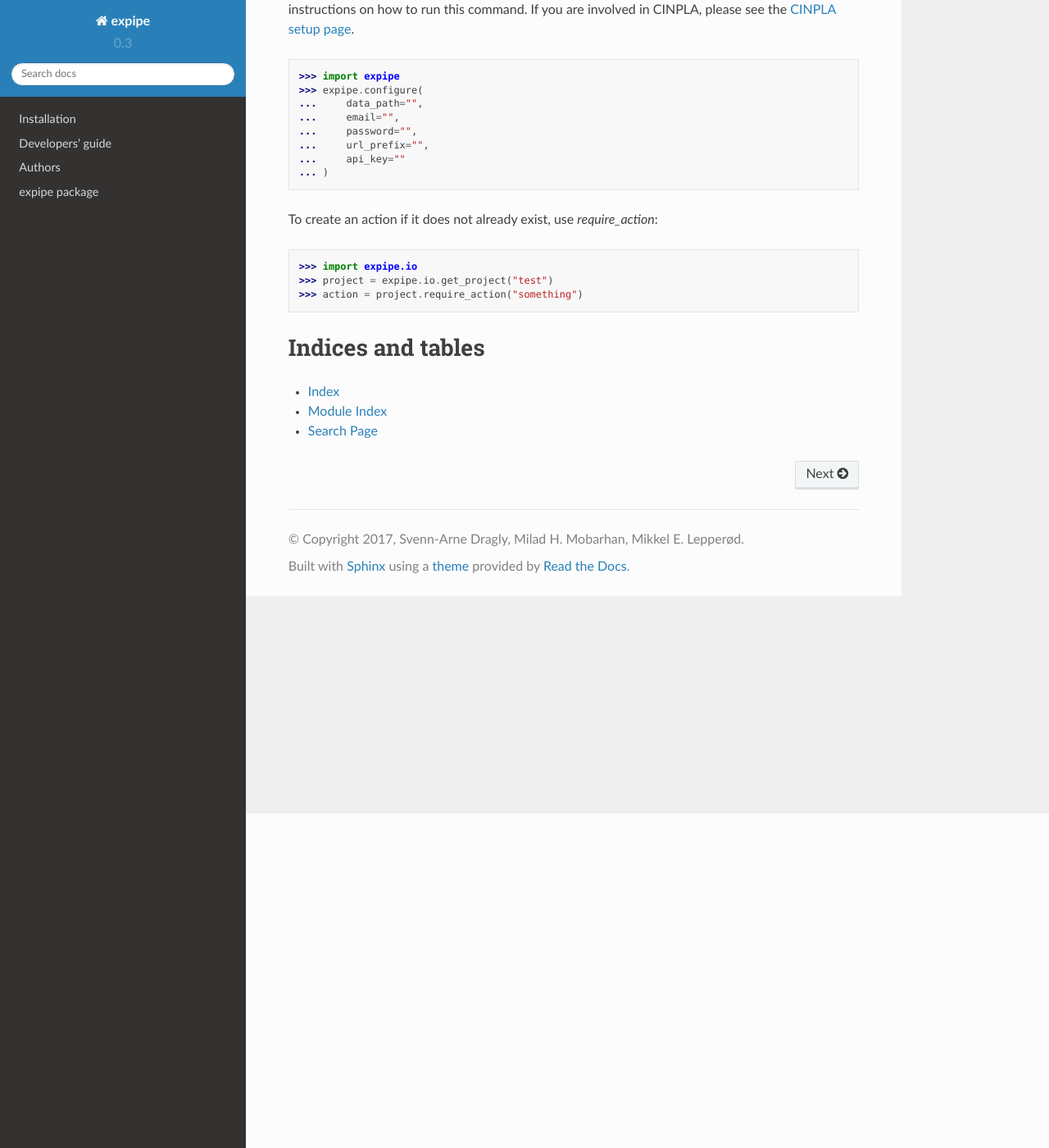
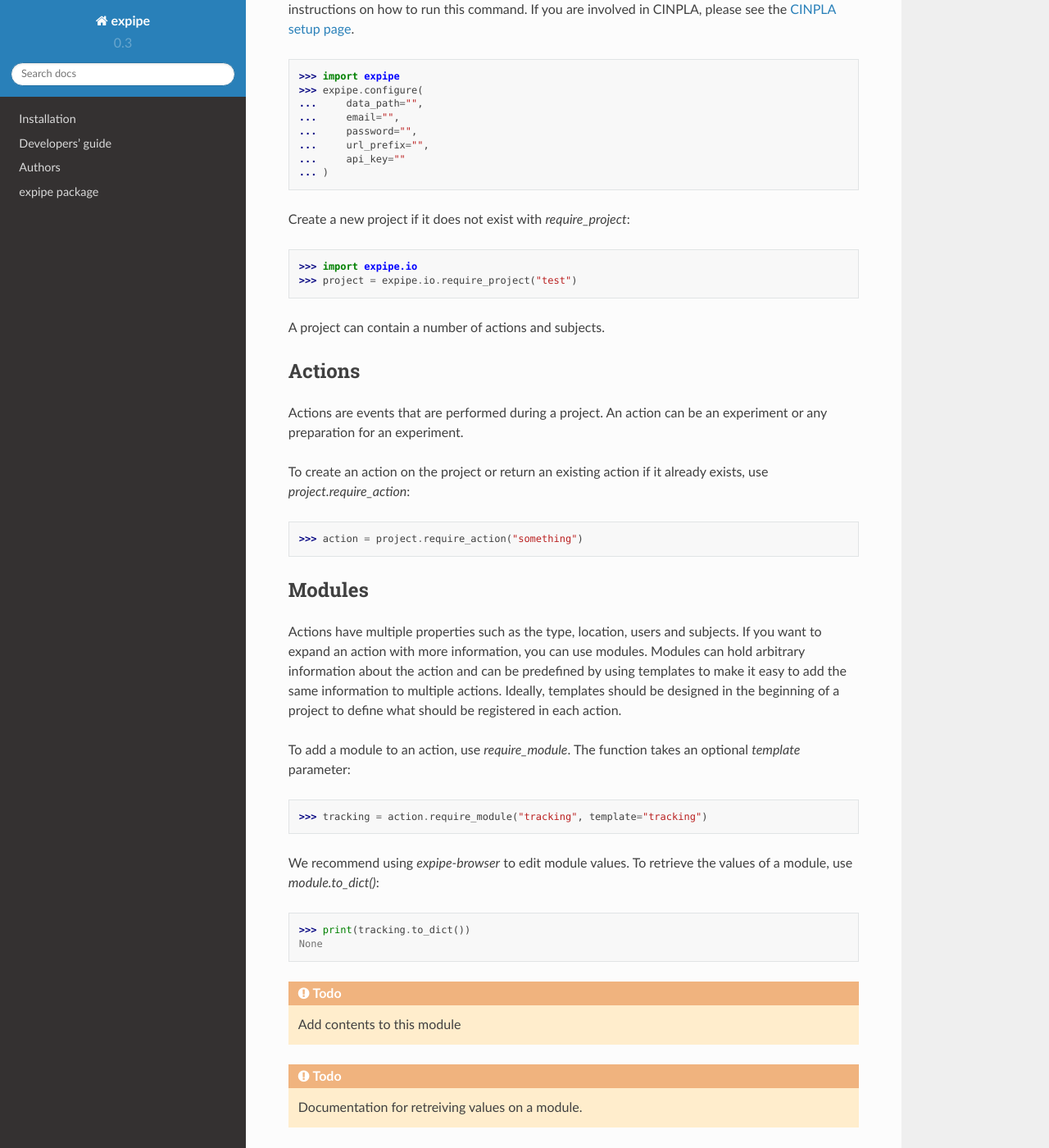
Before and after one commit to CINPLA/expipe, a Sphinx documentation site: the page built from docs/index.rst, in a window 1280 px wide and 1400 px high, scrolled down 408 px. Shown: the whole window at 82% size. Built offline with Sphinx 7.4.7 and the Read the Docs theme 2.0.0, drawn with Linux system fonts in a browser that asks for light colours.

Commit message:
Add example to documentation

```diff
--- a/docs/index.rst
+++ b/docs/index.rst
@@ -11,6 +11,11 @@ Expipe is a python module for neuroscientific data analysis.
    developers_guide
    authors
    expipe
+
+.. testsetup:
+
+   import expipe
+   expipe.ensure_testing()
 
 Getting started
 ---------------
@@ -38,19 +43,57 @@ If you are involved in CINPLA, please see the
     ...     api_key=""
     ... )
 
-To create an action if it does not already exist, use `require_action`:
-
-.. testsetup:
-
-    import expipe
-    expipe.ensure_testing()
+Create a new project if it does not exist with `require_project`:
 
 .. doctest::
 
     >>> import expipe.io
-    >>> project = expipe.io.get_project("test")
+    >>> project = expipe.io.require_project("test")
+
+A project can contain a number of actions and subjects.
+
+Actions
+-------
+
+Actions are events that are performed during a project.
+An action can be an experiment or any preparation for an experiment.
+
+To create an action on the project or return an existing action if it already
+exists, use `project.require_action`:
+
+.. doctest::
+
     >>> action = project.require_action("something")
 
+Modules
+-------
+
+Actions have multiple properties such as the type,
+location, users and subjects.
+If you want to expand an action with more information,
+you can use modules.
+Modules can hold arbitrary information about the action and can be predefined by
+using templates to make it easy to add the same information to multiple actions.
+Ideally, templates should be designed in the beginning of a project to define
+what should be registered in each action.
+
+To add a module to an action, use `require_module`.
+The function takes an optional `template` parameter:
+
+.. doctest::
+
+    >>> tracking = action.require_module("tracking", template="tracking")
+
+We recommend using `expipe-browser` to edit module values.
+To retrieve the values of a module, use `module.to_dict()`:
+
+.. doctest::
+
+    >>> print(tracking.to_dict())
+    None
+
+.. todo:: Add contents to this module
+.. todo:: Documentation for retreiving values on a module.
 
 Indices and tables
 ==================
```
Also changed, not shown: 3 other files.
